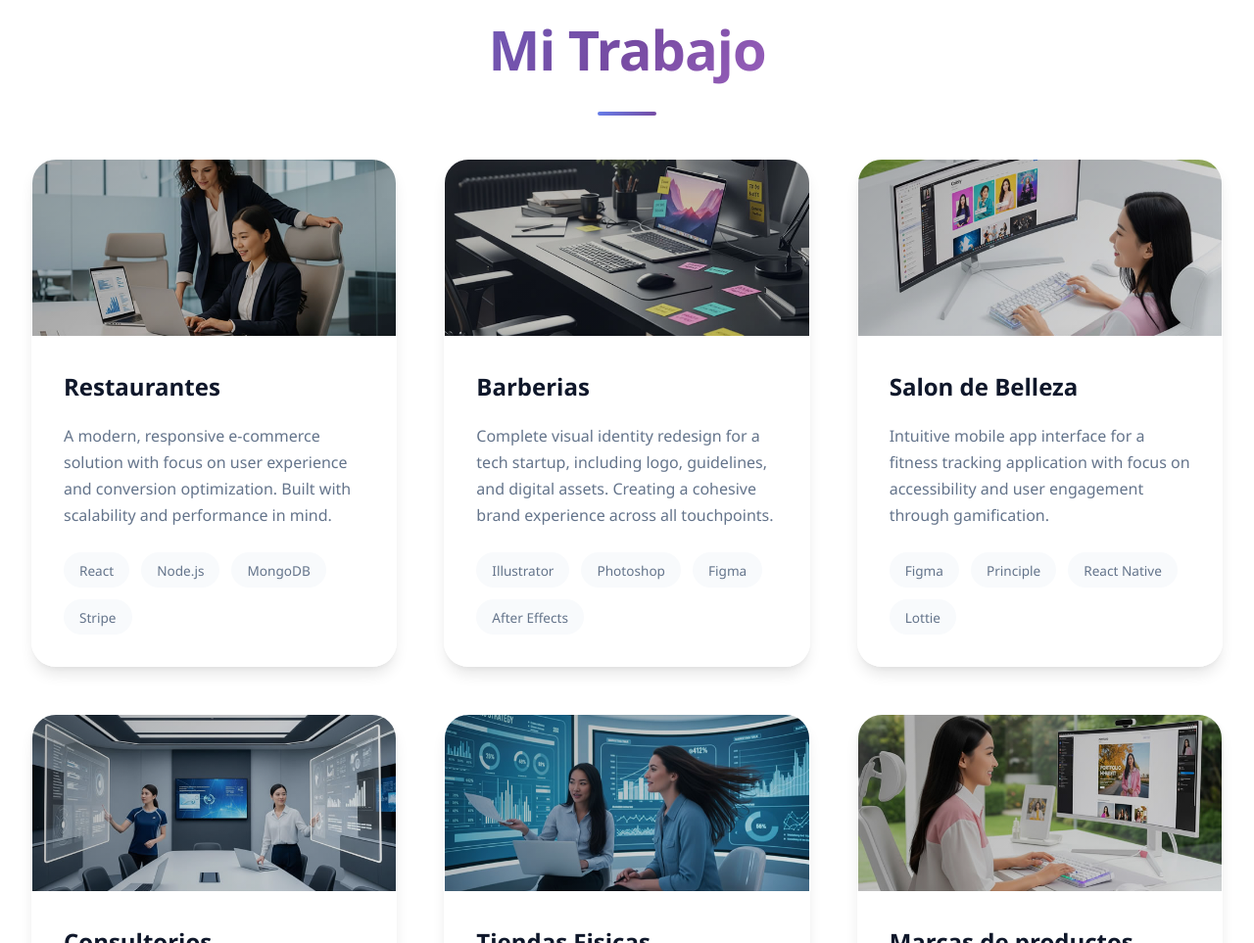
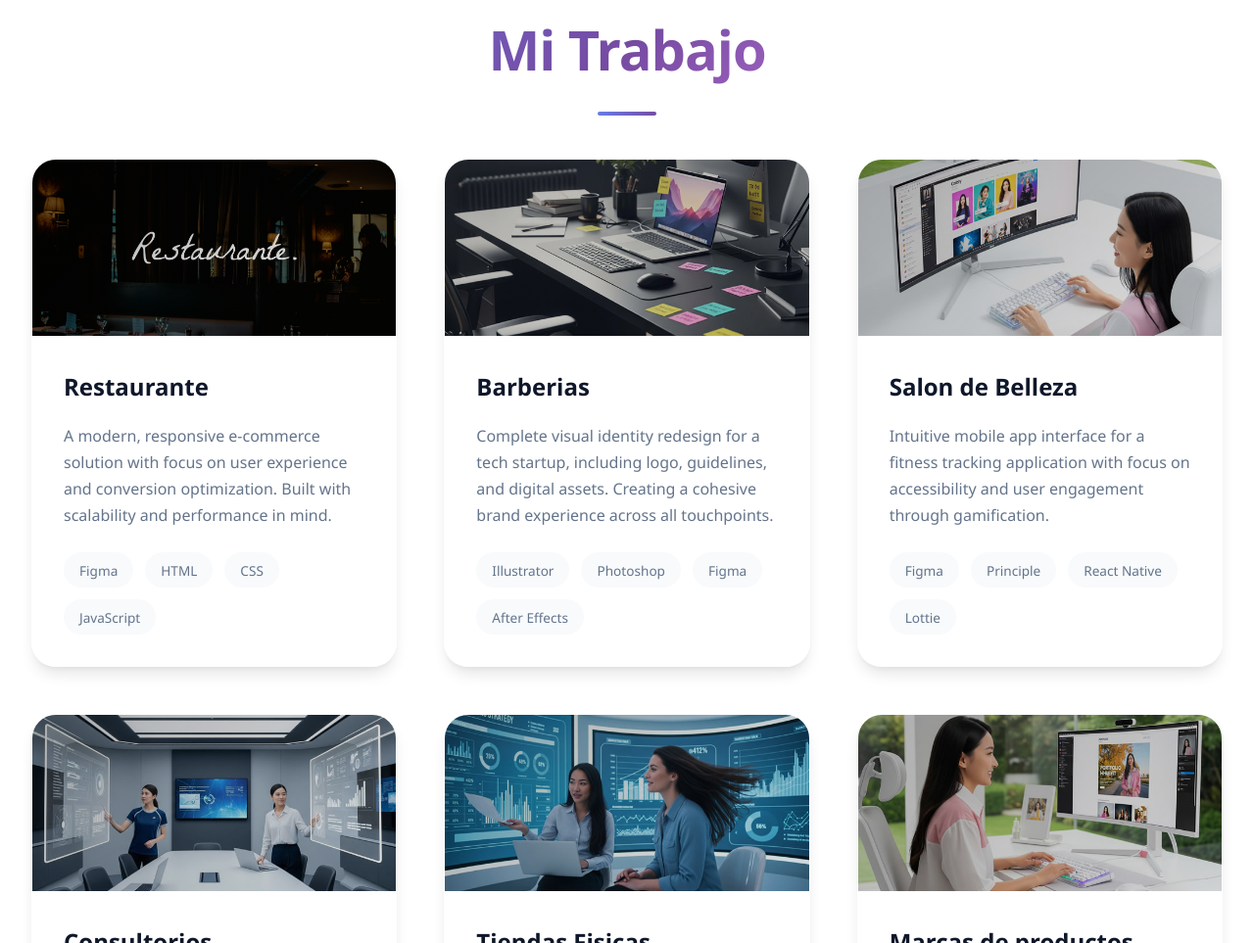
Before and after one commit to SteveArtavia/my-website, a plain HTML site: page index.html in a window 1280 px wide. Shown: the part 3671-4634 px from the top of the page at 98% size. Drawn offline with Linux system fonts and the light colour scheme.

Commit message:
proyecto restaurante agregado

```diff
--- a/index.html
+++ b/index.html
@@ -131,13 +131,13 @@ https://templatemo.com/tm-593-personal-shape
                 <div class="portfolio-item">
                     <div class="portfolio-image"></div>
                     <div class="portfolio-content">
-                        <h4>Restaurantes</h4>
+                        <h4>Restaurante</h4>
                         <p>A modern, responsive e-commerce solution with focus on user experience and conversion optimization. Built with scalability and performance in mind.</p>
                         <div class="portfolio-tech">
-                            <span class="tech-tag">React</span>
-                            <span class="tech-tag">Node.js</span>
-                            <span class="tech-tag">MongoDB</span>
-                            <span class="tech-tag">Stripe</span>
+                            <span class="tech-tag">Figma</span>
+                            <span class="tech-tag">HTML</span>
+                            <span class="tech-tag">CSS</span>
+                            <span class="tech-tag">JavaScript</span>
                         </div>
                     </div>
                 </div>
--- a/templatemo-personal-style.css
+++ b/templatemo-personal-style.css
@@ -896,7 +896,7 @@ https://templatemo.com/tm-593-personal-shape
         }
 
         .portfolio-item:nth-child(1) .portfolio-image {
-            background-image: url('images/working-business-women.jpg');
+            background-image: url('images/Restaurante\ -\ Cover\ Image.png');
         }
 
         .portfolio-item:nth-child(2) .portfolio-image {
```
Also changed, not shown: images/Restaurante - Cover Image.png (added).
